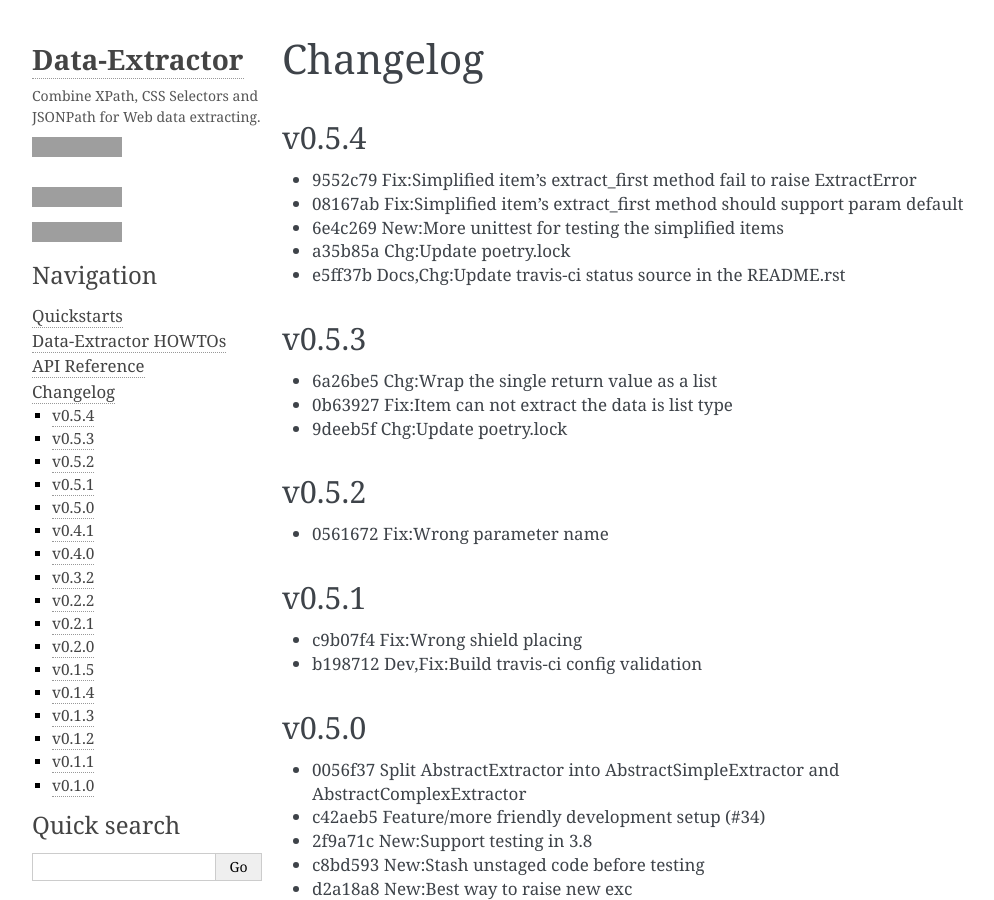
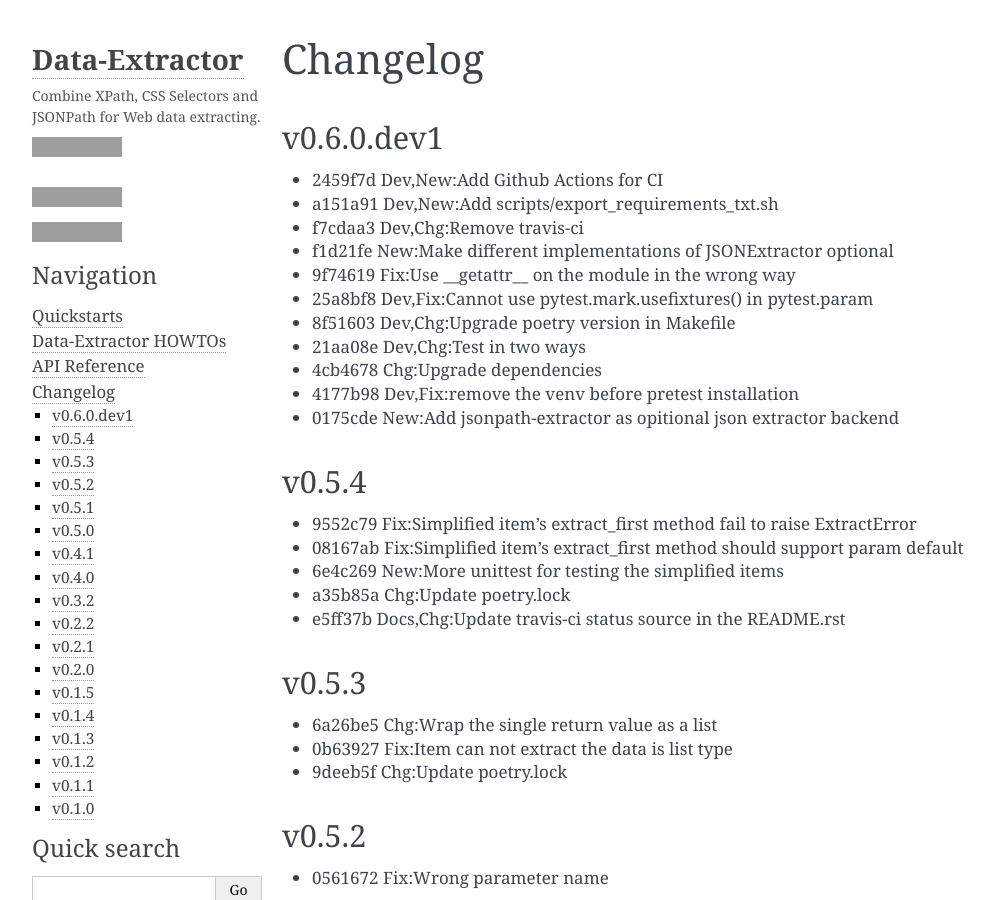
Before and after one commit to linw1995/data_extractor, a Sphinx documentation site: the page built from docs/source/changelog.rst, in a window 1280 px wide and 900 px high, cut to the strip 0-900 px from the top of the window. Shown: the whole strip, without its empty margins (106-1100 px from the left). Built offline with Sphinx 7.4.7, drawn with Linux system fonts in a browser that asks for light colours; grey boxes are pictures that could not be loaded.

Commit message:
Bump to v0.6.0.dev1
- 2459f7d Dev,New:Add Github Actions for CI
- a151a91 Dev,New:Add scripts/export_requirements_txt.sh
- f7cdaa3 Dev,Chg:Remove travis-ci
- f1d21fe New:Make different implementations of JSONExtractor optional
- 9f74619 Fix:Use __getattr__ on the module in the wrong way
- 25a8bf8 Dev,Fix:Cannot use pytest.mark.usefixtures() in pytest.param
- 8f51603 Dev,Chg:Upgrade poetry version in Makefile
- 21aa08e Dev,Chg:Test in two ways
- 4cb4678 Chg:Upgrade dependencies
- 4177b98 Dev,Fix:remove the venv before pretest installation
- 0175cde New:Add jsonpath-extractor as opitional json extractor backend

```diff
--- a/docs/source/changelog.rst
+++ b/docs/source/changelog.rst
@@ -2,16 +2,20 @@
 Changelog
 =========
 
-v0.5.4
-~~~~~~
+v0.6.0.dev1
+~~~~~~~~~~~
 
-- 9552c79 Fix:Simplified item's extract_first method fail to raise ExtractError
-- 08167ab Fix:Simplified item's extract_first method
-  should support param default
-
-- 6e4c269 New:More unittest for testing the simplified items
-- a35b85a Chg:Update poetry.lock
-- e5ff37b Docs,Chg:Update travis-ci status source in the README.rst
+- 2459f7d Dev,New:Add Github Actions for CI
+- a151a91 Dev,New:Add scripts/export_requirements_txt.sh
+- f7cdaa3 Dev,Chg:Remove travis-ci
+- f1d21fe New:Make different implementations of JSONExtractor optional
+- 9f74619 Fix:Use __getattr__ on the module in the wrong way
+- 25a8bf8 Dev,Fix:Cannot use pytest.mark.usefixtures() in pytest.param
+- 8f51603 Dev,Chg:Upgrade poetry version in Makefile
+- 21aa08e Dev,Chg:Test in two ways
+- 4cb4678 Chg:Upgrade dependencies
+- 4177b98 Dev,Fix:remove the venv before pretest installation
+- 0175cde New:Add jsonpath-extractor as opitional json extractor backend
 
 .. include:: history.rst
     :start-line: 4
--- a/docs/source/history.rst
+++ b/docs/source/history.rst
@@ -1,6 +1,16 @@
 =======
 History
 =======
+
+v0.5.4
+~~~~~~
+
+- 9552c79 Fix:Simplified item's extract_first method fail to raise ExtractError
+- 08167ab Fix:Simplified item's extract_first method
+  should support param default
+- 6e4c269 New:More unittest for testing the simplified items
+- a35b85a Chg:Update poetry.lock
+- e5ff37b Docs,Chg:Update travis-ci status source in the README.rst
 
 v0.5.3
 ~~~~~~
--- a/pyproject.toml
+++ b/pyproject.toml
@@ -1,6 +1,6 @@
 [tool.poetry]
 name = "data_extractor"
-version = "0.5.4"
+version = "0.6.0.dev1"
 license = "MIT"
 description = "Combine XPath, CSS Selectors and JSONPath for Web data extracting."
 authors = ["linw1995 <linw1995@icloud.com>"]
```
Also changed, not shown: README.rst (+13 -9 lines).
